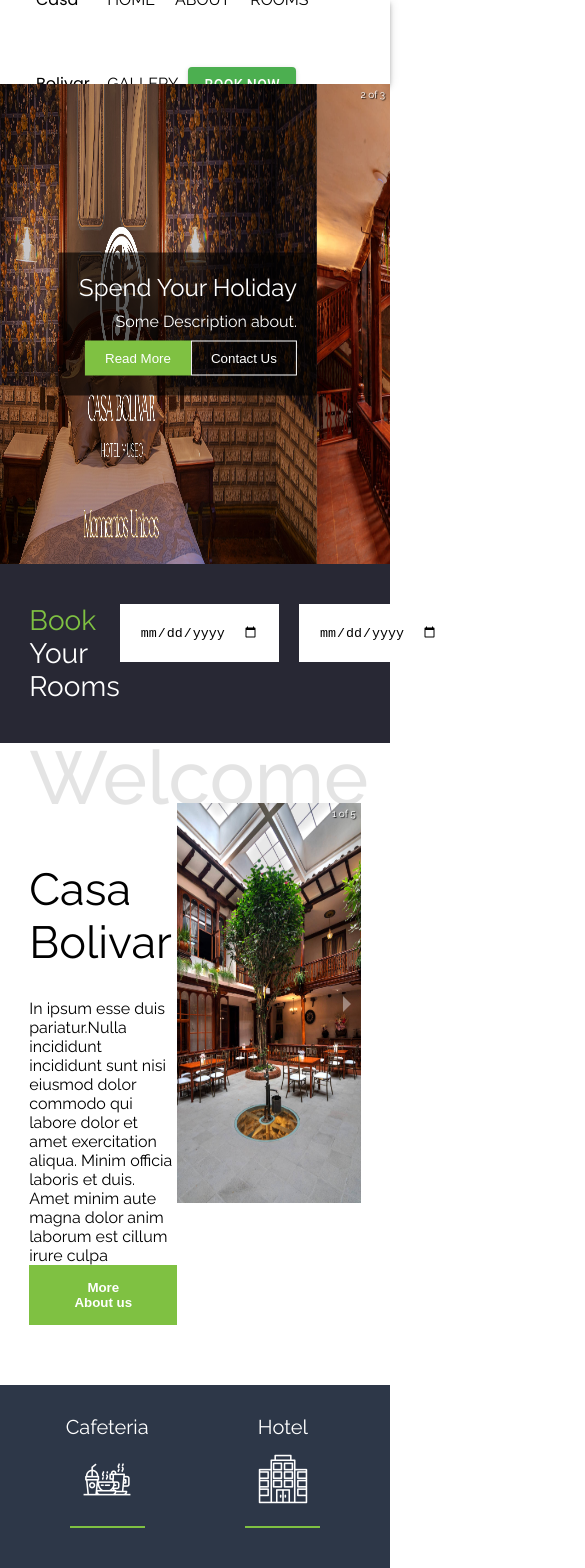
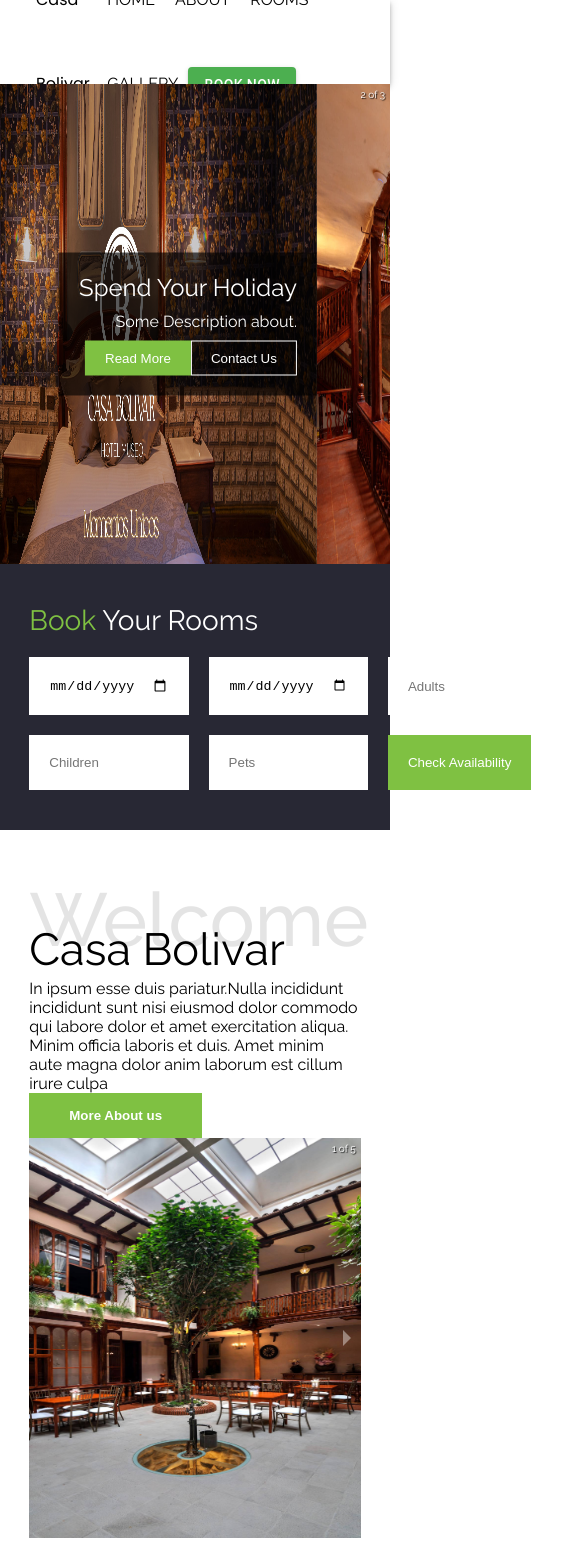
Before and after one commit to ElJeringas/BookingWebsite, a React (Vite) app: page / in a window 390 px wide. Shown: the top 1568 px of the page, 585 px wide, since content can reach past the window. Built offline with nearby package versions, Linux system fonts and the light colour scheme.

Commit message:
adding responsive design

```diff
--- a/src/styles/about.css
+++ b/src/styles/about.css
@@ -17,12 +17,12 @@
     top: 0;
 }
 .heading h2{
-    margin: 30px 0;
+    margin: 3px 0;
     font-size: 45px;
     font-family: 300;
 }
 .about .heading h1{
-    top: -80px;
+    top: -15px;
 }
 .about{
     position: relative;
@@ -34,25 +34,38 @@
 @media  only screen and (max-width:770px) {
     .left .right{
         width: 50%;
-        padding: 30%;
+        padding: 20%;
+        margin-top: 30px;
     }
-
+    .about .heading h1{
+        top: -35px;
+    }
     .heading h1{
-        font-size:80px;
+        font-size:100px;
         font-weight: 500;
         opacity: 0.1;
         position: absolute;
         top: 10px;
     }
+    .counter .grid{
+        grid-template-columns: repeat(2,1);
+    }
+
+    .container.flex{
+        flex-direction: column;
+    }
 }
 
 @media  only screen and (max-width:600px) {
     .heading h1{
-        margin-top: 10px;
+        margin-top: 30px;
         font-size:75px;
         opacity: 0.1;
         position: absolute;
 
     }
+    .about .heading h1{
+        top: -45px;
+    }
 
 }
--- a/src/styles/book.css
+++ b/src/styles/book.css
@@ -29,3 +29,30 @@ input{
     background: #7fc142;
     color: white;
 }
+
+@media only screen and (max-width: 768px) {
+    .home{
+        color: #fff;
+        height: 50vh;
+    }
+    .home img{
+        width: 100%;
+        height: 50vh;
+    }
+
+    .left, .right{
+        width: 100%;
+    }
+
+    .book h1{
+        margin-bottom: 20px;
+    }
+
+    .container .flex, .book .flex_space{
+        flex-direction: column;
+    }
+
+    .grid{
+        grid-template-columns: repeat(3,1fr);
+    }
+}
--- a/src/styles/gallery.css
+++ b/src/styles/gallery.css
@@ -1,3 +1,17 @@
 .gallery{
     position: relative;
 }
+
+@media  only screen and (max-width:700px) {
+.heading h1{
+        top: -80px;
+    }
+
+}
+
+@media  only screen and (max-width:600px) {
+    .heading h1{
+            top: -70px;
+        }
+
+    }
```
Also changed, not shown: src/styles/footer.css (+12 -0 lines).
